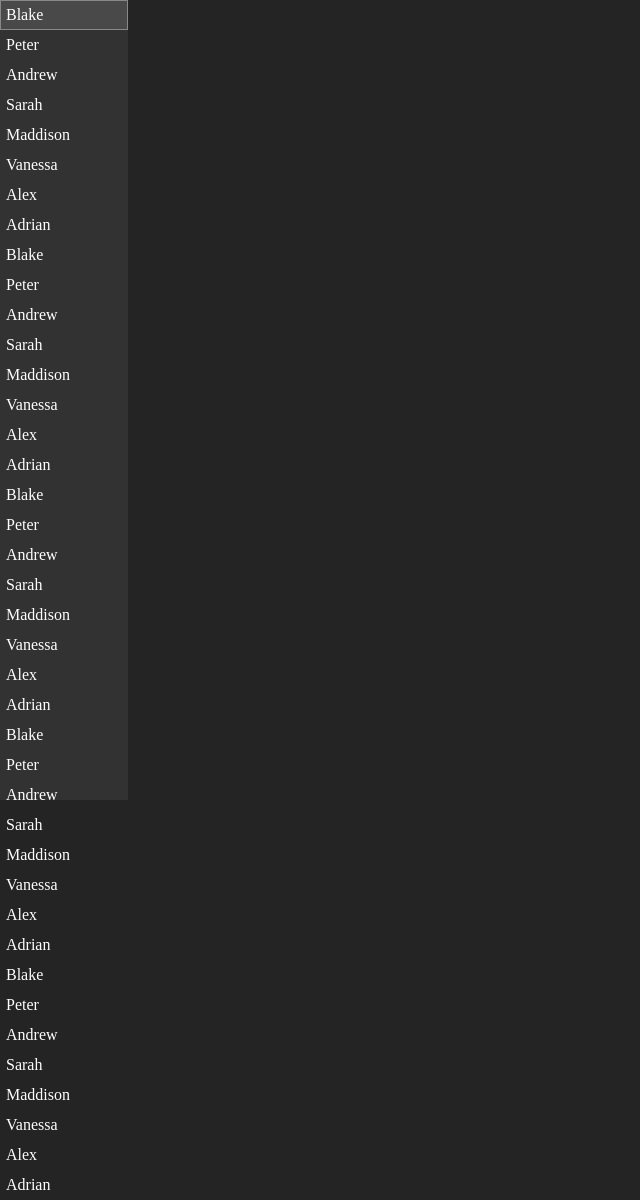
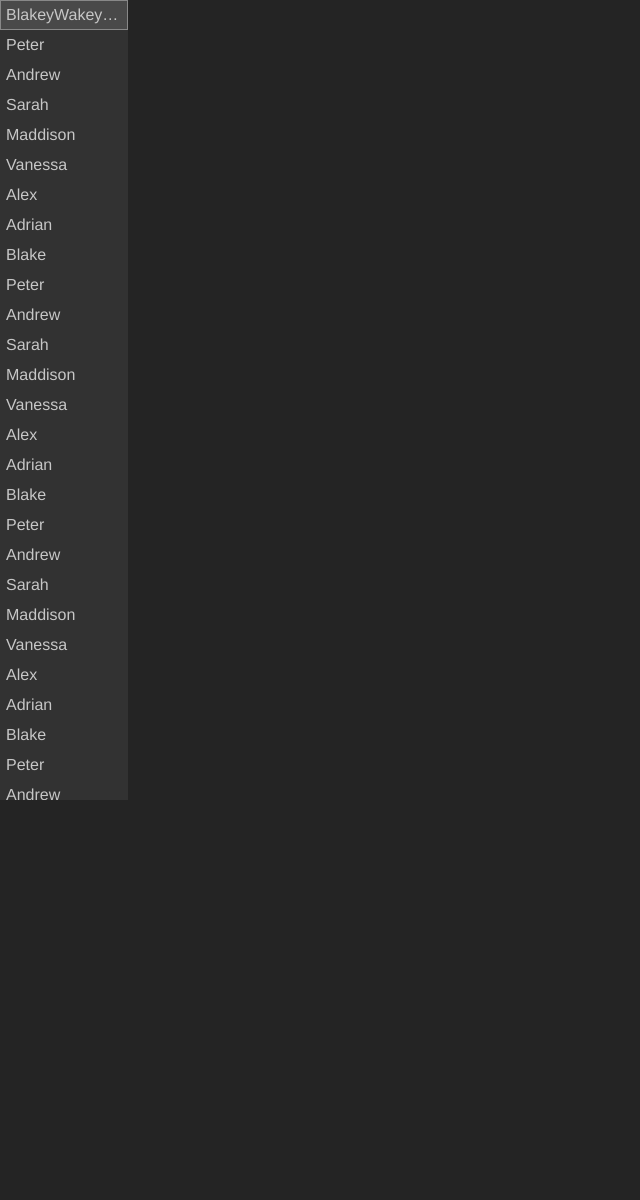
Before and after one commit to Krizzix1/ChatWebsite, a Flask app: template Messages/templates/messages.html in a window 1280 px wide. Shown: the whole page, without its empty margins (0-640 px from the left). After the commit the page ends 800 px from the top, so only its background shows below. Run offline with Flask 3, Linux system fonts and the light colour scheme; the template is opened without the code that fills it, so the values that code supplies are empty.

Commit message:
begin working on inbox ui

```diff
--- a/Messages/templates/messages.css
+++ b/Messages/templates/messages.css
@@ -12,18 +12,23 @@ html, body {
 
 .message-list {
     width: 10%;
-    overflow-y: auto hidden;
+    overflow-y: scroll;
     background-color: rgb(50, 50, 50);
-    /* padding: 10px; */
     height: 100%;
 }
 
 .user {
-    color: white;
+    color: rgb(199, 199, 199);
+    font-family: Helvetica, Arial, sans-serif;
     padding: 5px;
+    overflow: hidden;
+    white-space: nowrap;
+    text-overflow: ellipsis;
+    padding-left: 5px; /* 5 pixel padding is default but leaving here to change later */
     border: 1px solid transparent;
     transition: background-color 0.15s ease;
     transition: border 0.15 ease;
+    direction: ltr;
 }
 
 .user:hover {
--- a/Messages/templates/messages.html
+++ b/Messages/templates/messages.html
@@ -6,7 +6,7 @@
     </head>
     <body>
         <div class="message-list">
-            <div class="user">Blake</div>
+            <div class="user">BlakeyWakeyLakeyPakey</div>
             <div class="user">Peter</div>
             <div class="user">Andrew</div>
             <div class="user">Sarah</div>
```
